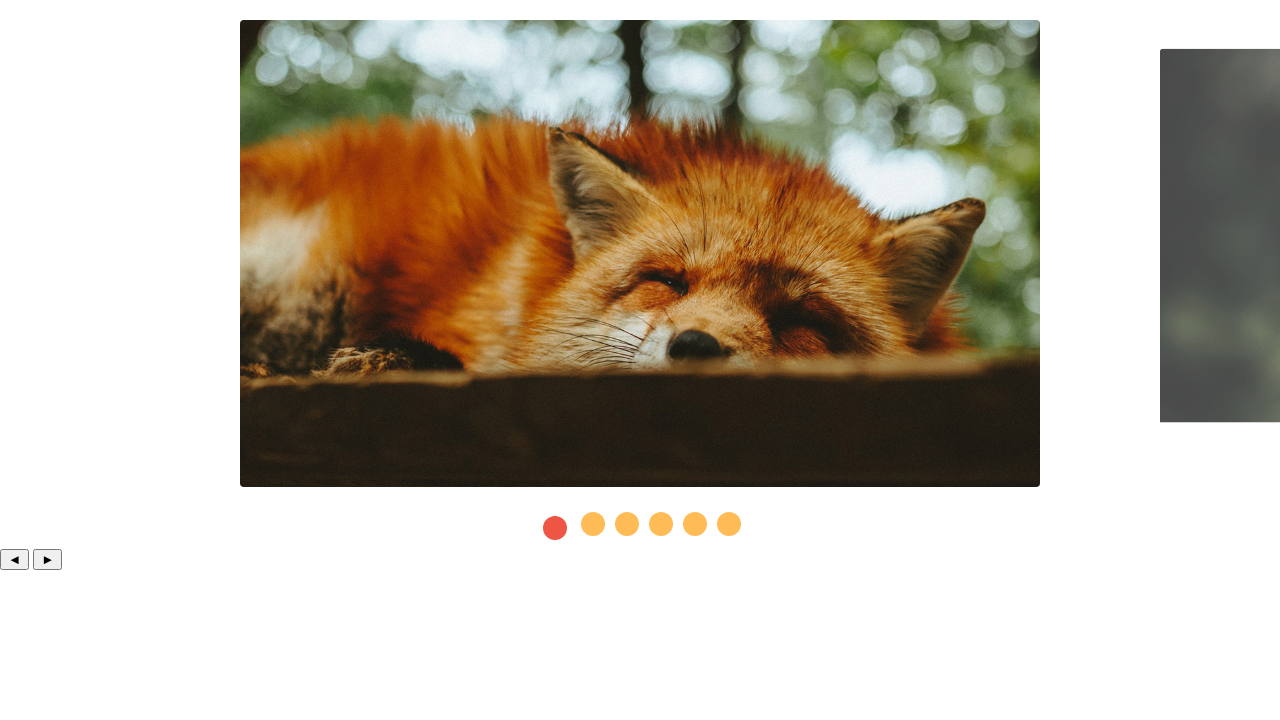
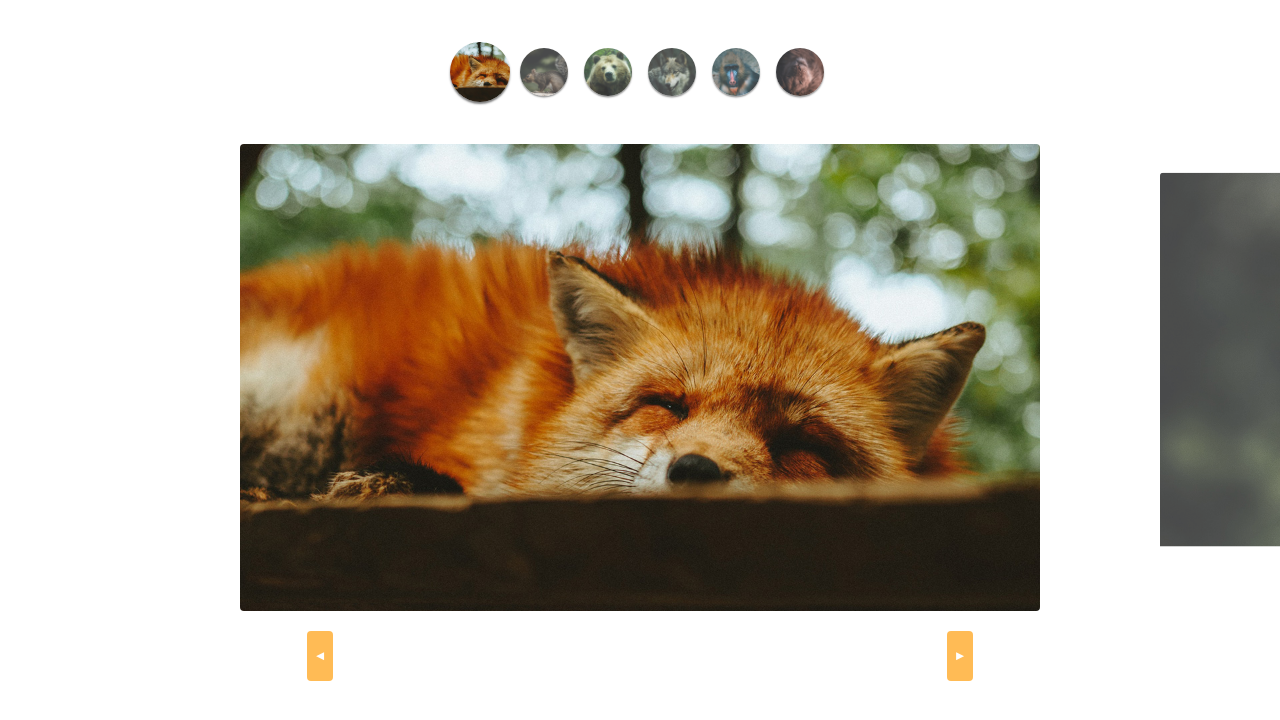
Before and after one commit to BoemiaDEV/Slides, a plain HTML site: page index.html in a window 1280 px wide. Drawn offline with Linux system fonts and the light colour scheme.

Commit message:
custom control finalizados

```diff
--- a/css/style.css
+++ b/css/style.css
@@ -57,3 +57,44 @@ img {
     background: #e54;
     margin: 9px;
 }
+
+.custom-controls{
+    display: flex;
+    justify-content: center;
+    margin-top: 40px;
+    margin-bottom: 20px;
+    flex-wrap: wrap;
+}
+
+.custom-controls li {
+    opacity: .8;
+    transform: scale(.8);
+    width: 60px;
+    height: 60px;
+    border-radius: 50%;
+    overflow: hidden;
+    margin: 2px;
+    box-shadow: 0 2px 2px rgba(0,0,0,.5);
+    transition: .3s;
+}
+
+.custom-controls li.active {
+    opacity: 1;
+    transform: scale(1);
+}
+
+.arrow{
+    display: flex;
+    justify-content: space-around;
+    margin: 20px 0;
+}
+
+.arrow button {
+    cursor: pointer;
+    border: none;
+    border-radius: 4px;
+    color: white;
+    will-change: 50px;
+    height: 50px;
+    background: #fb5;
+}
--- a/index.html
+++ b/index.html
@@ -1,5 +1,5 @@
 <!DOCTYPE html>
-<html lang="en">
+<html lang="br">
 
 <head>
     <meta charset="UTF-8">
@@ -10,6 +10,14 @@
 </head>
 
 <body>
+    <ul class="custom-controls">
+        <li><img src="img/foto1-thumb.jpg" alt=""></li>
+        <li><img src="img/foto2-thumb.jpg" alt=""></li>
+        <li><img src="img/foto3-thumb.jpg" alt=""></li>
+        <li><img src="img/foto4-thumb.jpg" alt=""></li>
+        <li><img src="img/foto5-thumb.jpg" alt=""></li>
+        <li><img src="img/foto6-thumb.jpg" alt=""></li>
+    </ul>
     <div class="slide-wrapper">
         <ul class="slide">
             <li><img src="img/foto1.jpg" alt=""></li>
--- a/js/script.js
+++ b/js/script.js
@@ -1,7 +1,7 @@
-import {Slide, SlideNav} from './slide.js';
+import SlideNav from './slide.js';
 
 const slide = new SlideNav('.slide', '.slide-wrapper');
 slide.init();
 
 slide.addArrow('.prev','.next');
-slide.addEventControl();
+slide.addEventControl('.custom-controls');
--- a/js/slide.js
+++ b/js/slide.js
@@ -152,7 +152,7 @@ export class Slide {
     }
 }
 
-export class SlideNav extends Slide {
+export default class SlideNav extends Slide {
     constructor(slide, wrapper) {
         super(slide, wrapper);
         this.bindControll();
```
